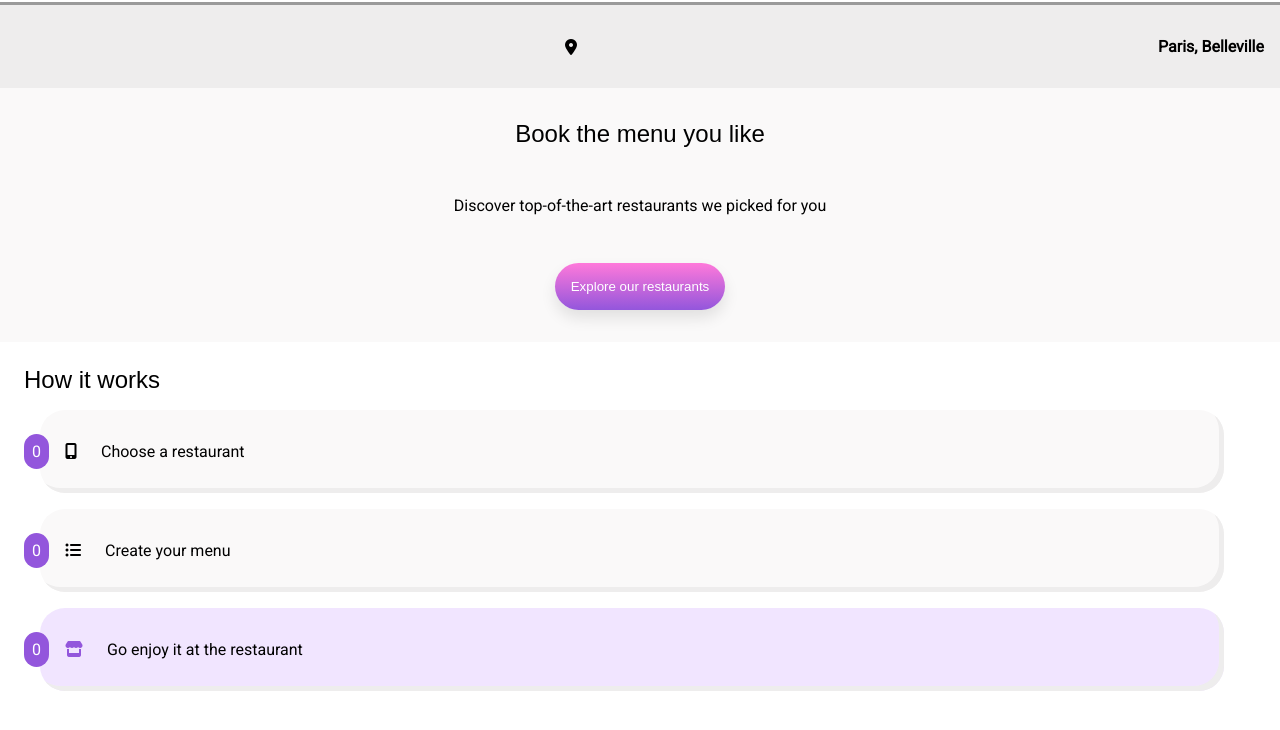
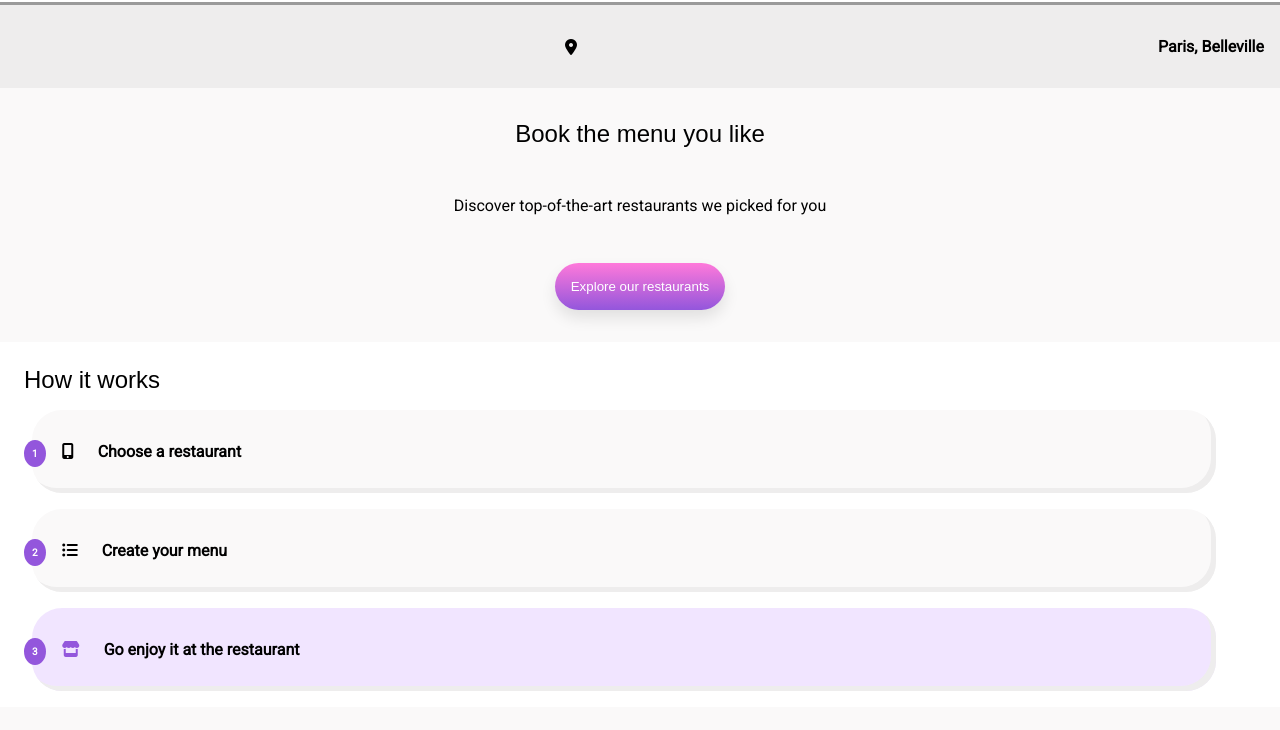
Before and after one commit to CristinaPicazo/ohmyfood, a website: page index.html in a window 1280 px wide. Shown: the part 70-800 px from the top of the page. Drawn offline with Linux system fonts and the light colour scheme; a web font is replaced by a local one.

Commit message:
instructions numbers

```diff
--- a/sass/layout/_instructions.scss
+++ b/sass/layout/_instructions.scss
@@ -3,29 +3,39 @@
 .instructions{
     display: flex;
     flex-direction: column;
-    margin: 1.5rem;
     width: 95%;
+    h2{
+        margin: 1.5rem 0 0 1.5rem;
 
+    }
+    nav{
+        margin-left: 1rem;
+        width: 100%;
         ol{
+            counter-reset: li;
+            list-style: none;
+            *list-style: decimal;
+            border-radius: 0.3em;
             li{
-            list-style:none inside;
                 background: variables.$colour-background;
-            border-radius: 25px;
+                font-weight: bold;
                 padding: 2rem;
                 margin: 1rem;
                 box-shadow: inset -5px -5px variables.$colour-info;
+                border-radius: 30px;
                 i{
                     padding-right: 1.5rem;
                 }
             }
             li:before {
-            content:counter(item) ;
-            margin-right: 20px;
+                content:counter(li);
+                counter-increment: li;
                 padding: 8px;
-            border-radius: 20px;
+                border-radius: 50%;
                 background: variables.$colour-primary;
-            color: #fff;
-            margin: 0 1rem 0 -3rem;
+                color: white;
+                margin: 0 1rem 0 -2.5rem;
+                font-size: 10px;
             }
             .nav__link--active{
                 background: #ead7ffa6;
@@ -34,5 +44,6 @@
                 }
             }
         }
+    }
 
 }
```
Also changed, not shown: style.css, 1 other file. Lines whose indentation alone changed are shown as unchanged.
